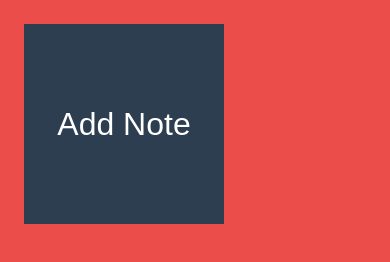
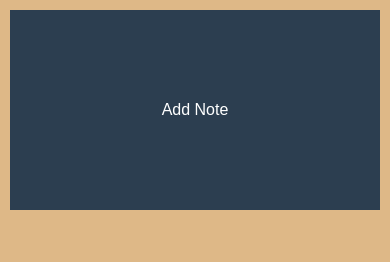
Before and after one commit to mageshwaran7/stickynotes, a plain HTML site: page index.html in a window 390 px wide. Drawn offline with Linux system fonts and the light colour scheme.

Commit message:
style.css

```diff
--- a/style.css
+++ b/style.css
@@ -5,7 +5,7 @@
     box-sizing: border-box;
 }
 body{
-    background-color:  #eb4d4b;
+    background-color:burlywood;
 }
 #container{
     display:grid;
@@ -35,3 +35,22 @@ body{
     background-color:#34495e;
     border-radius: 5px;
 }
+/* responsive web design */
+@media (max-width:600px){
+    #container{
+        display: flex;
+        flex-wrap: wrap;
+        justify-content: center;
+        padding: 10px;
+    }
+    .note{
+        width: 100%;
+        margin: 5px 0;
+        font-size: 14px;
+    }
+    .btn-add{
+        width: 100%;
+        padding: 12px;
+        font-size: 16px;
+    }
+}
```
